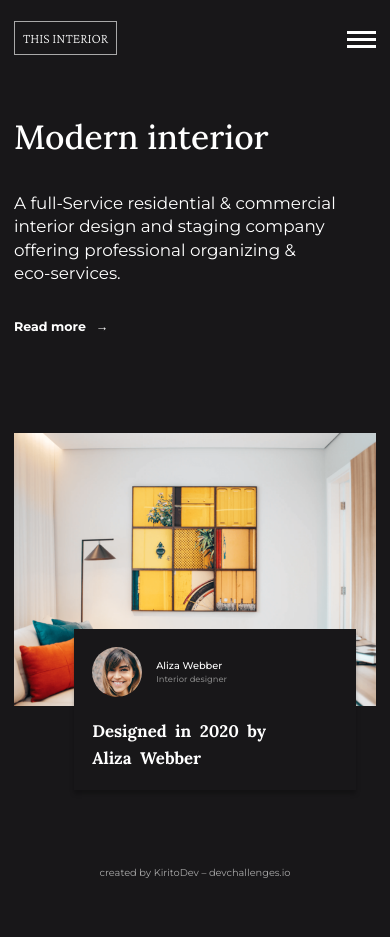
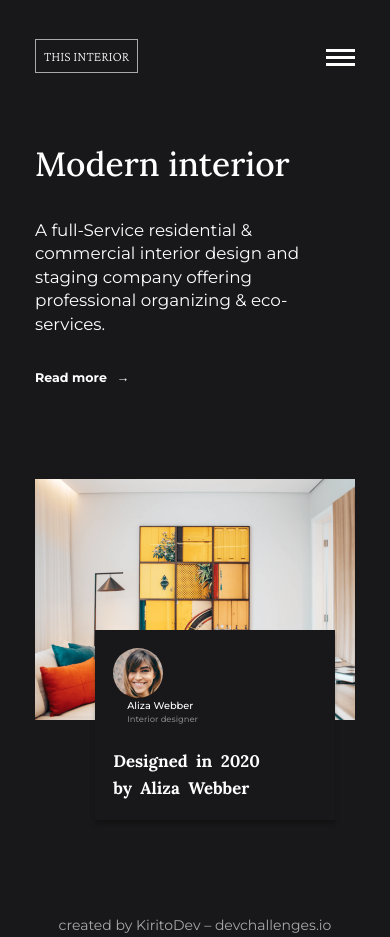
Before and after one commit to KuroMicho/devChallengues, a website built with Parcel: page interior-consultant-master/index.html in a window 390 px wide. Before the commit the page ends 887 px from the top, so only its background shows below. Built offline with nearby package versions, Linux system fonts and the light colour scheme.

Commit message:
Add files via upload

```diff
--- a/interior-consultant-master/index.html
+++ b/interior-consultant-master/index.html
@@ -90,14 +90,14 @@
           </div>
         </div>
       </header>
+    </div>
     <footer class="footer">
       <p class="footer__message">
         created by <span>KiritoDev</span> &ndash;
-          <a class="footer__link" href="https://devchallenges.io/"
+        <a class="footer__link" target="_blank" href="https://devchallenges.io/"
           >devchallenges.io</a
         >
       </p>
     </footer>
-    </div>
   </body>
 </html>
--- a/interior-consultant-master/sass/_base.scss
+++ b/interior-consultant-master/sass/_base.scss
@@ -12,8 +12,6 @@ $color-white: #ffffff;
 $color-gray-light: #f2f2f2;
 $color-gray-dark-1: #a9a9a9;
 $color-gray-dark-2: #828282;
-
-$color-selection: #3cb;
 
 $font-primary: "Montserrat", sans-serif;
 $font-display: "Lora", sans-serif;
@@ -49,9 +47,10 @@ body {
   font-weight: 400;
   color: $color-white;
   background-color: $color-black;
-  min-height: 100vh;
+  height: 100vh;
 }
 
 ::selection {
-  background-color: $color-selection;
+  background-color: $color-gray-light;
+  color: $color-black;
 }
--- a/interior-consultant-master/sass/_components.scss
+++ b/interior-consultant-master/sass/_components.scss
@@ -1,7 +1,7 @@
 .logo {
   border: 1px solid $color-gray-dark-1;
+  padding: 8px;
   display: inline;
-  padding: 8px;
   font-size: 14px;
   font-family: $font-logo;
   text-transform: uppercase;
@@ -10,6 +10,7 @@
   display: flex;
   justify-content: space-between;
   align-items: center;
+  margin-bottom: 10rem;
 
   &__list {
     list-style: none;
@@ -256,6 +257,7 @@
   @media only screen and (max-width: $bp-large) {
     grid-template-columns: 70px repeat(3, minmax(150px, 200px));
     grid-template-rows: repeat(3, 100px) 20px 100px 100px;
+    margin-top: 5rem;
   }
 
   @media only screen and (min-width: 500px) and (max-width: $bp-smallest) {
@@ -266,6 +268,7 @@
   @media only screen and (max-width: 500px) {
     grid-template-rows: repeat(3, 100px) 100px;
     grid-template-columns: minmax(30px, 60px) repeat(3, 1fr);
+    align-items: self-end;
   }
 }
 
@@ -276,36 +279,21 @@
 
 .view-image {
   grid-column: 1 / 5;
-  grid-row: 2 / 3;
+  grid-row: 3 / 4;
   width: 100%;
 
-  @media only screen and (max-width: $bp-large) {
-    grid-row: 3 /4;
-  }
-
-  @media only screen and (min-width: $bp-smallest) and (max-height: $bp-medium) {
-    padding-top: 10rem;
-  }
-
   @media only screen and (max-width: $bp-smallest) {
+    margin-top: 10rem;
     grid-row: 2 / 4;
-    padding-top: 20px;
   }
 }
 .view-worker {
   grid-column: 3/ 5;
-  grid-row: 5/ 6;
+  grid-row: 6/ 7;
   margin-right: 20px;
 
-  @media only screen and (max-width: $bp-large) {
-    grid-row: 6/ 7;
-  }
-
-  @media only screen and (min-width: $bp-smallest) and (max-height: $bp-medium) {
-    padding-top: 10rem;
-  }
-
   @media only screen and (max-width: $bp-smallest) {
+    margin-top: 10rem;
     grid-row: 4 / 5;
     grid-column: 2/ 5;
   }
--- a/interior-consultant-master/sass/_layout.scss
+++ b/interior-consultant-master/sass/_layout.scss
@@ -1,47 +1,29 @@
 .container {
-  max-width: 1440px;
-  min-height: 1080px;
   padding: 4rem 7rem;
   position: relative;
 
   @media only screen and (max-width: $bp-large) {
     padding: 3.5rem 5rem;
   }
-
-  @media only screen and (max-width: $bp-smallest) {
-    padding: 1rem 2rem;
-    min-height: 776px;
-  }
 }
 
 .header {
   display: flex;
-  justify-content: space-between;
   align-items: center;
-  height: 120vh;
 
   @media only screen and (max-width: $bp-large) {
     flex-direction: column;
-    justify-content: flex-end;
-    height: 80vh;
     margin-top: 3rem;
-  }
-
-  @media only screen and (max-width: $bp-smallest) {
-    margin-top: 5rem;
-  }
-
-  @media only screen and (min-width: $bp-smallest) and (max-height: $bp-medium) {
-    margin-top: 30rem;
   }
 }
 
 .footer {
   font-family: "Montserrat";
-  font-size: 1.4rem;
+  font-size: 14px;
   color: $color-gray-dark-1;
   text-align: center;
-  padding-top: 15rem;
+  margin-top: 10rem;
+  margin-bottom: 3rem;
 }
 
 .footer__link:link,
```
Also changed, not shown: interior-consultant-master/css/style.comp.css (added), interior-consultant-master/css/style.css, interior-consultant-master/css/style.prefix.css (added). Lines whose indentation alone changed are shown as unchanged.
